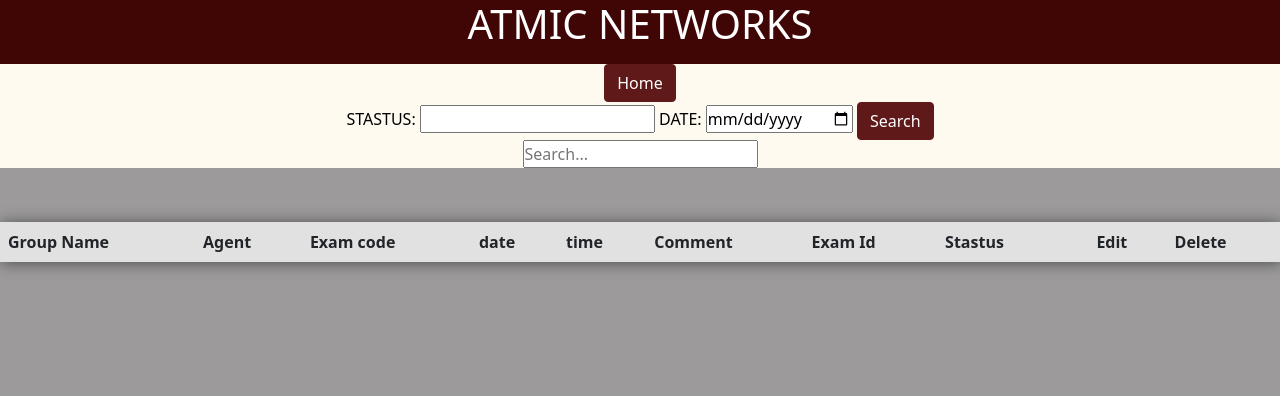
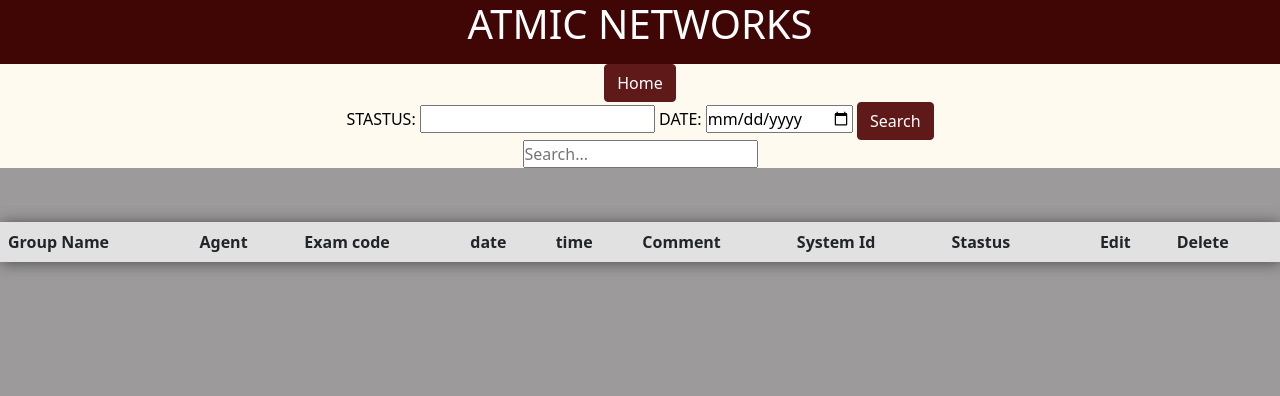
Before and after one commit to isteen123/final-product, a Django app: page /tableview/ in a window 1280 px wide. Shown: the top 396 px of the page. Run offline with Django 4.2, Linux system fonts and the light colour scheme; the visitor is signed in with stand-in values (Sample User, id 1); data that the repository does not hold is empty.

Commit message:
Update tableview.html

```diff
--- a/templates/tableview.html
+++ b/templates/tableview.html
@@ -21,7 +21,7 @@
             <th scope="col">date</th>
             <th scope="col">time</th>
             <th scope="col">Comment</th>
-            <th scope="col">Exam Id</th>
+            <th scope="col">System Id</th>
             <th scope="col">Stastus</th>
             <th scope="col"></th>
             <th scope="col">Edit</th>
```
